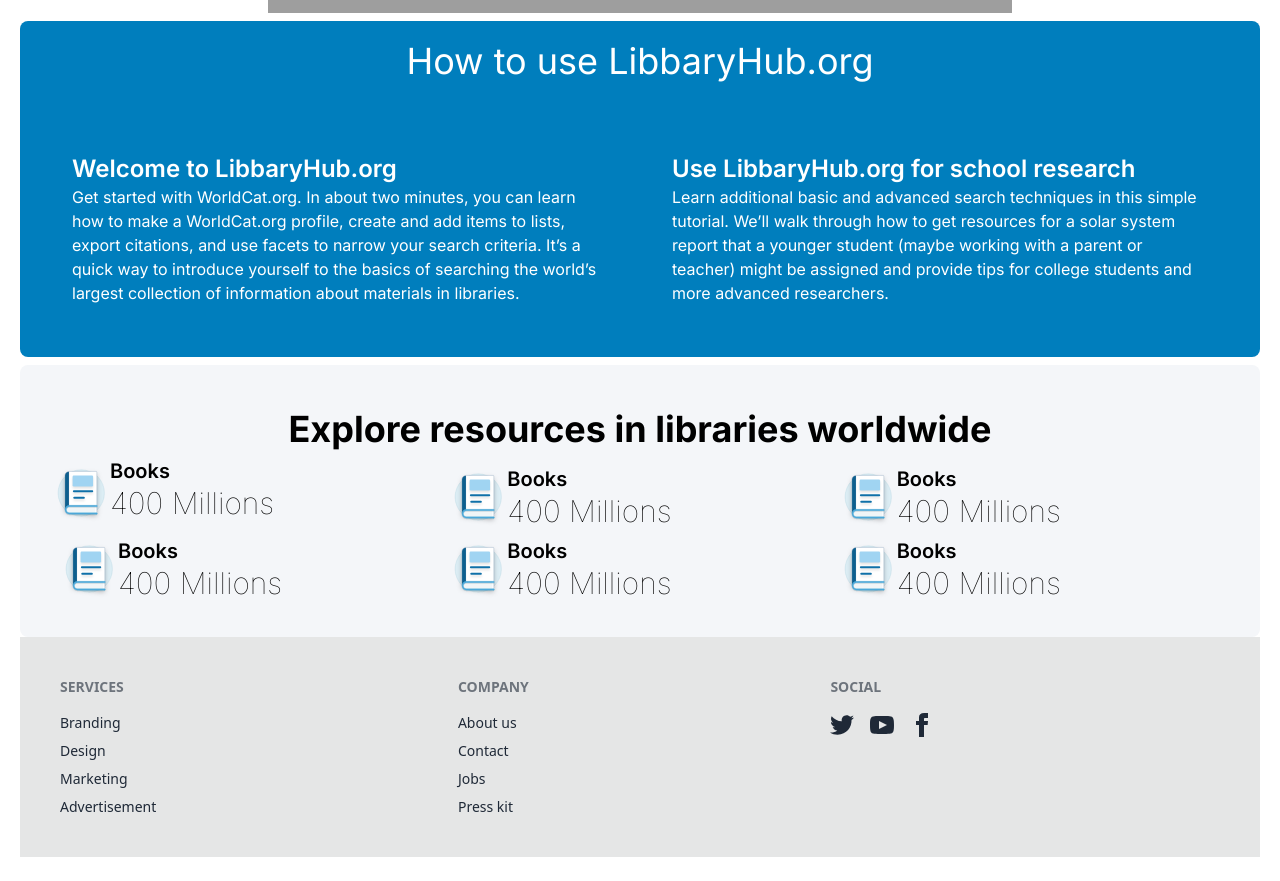
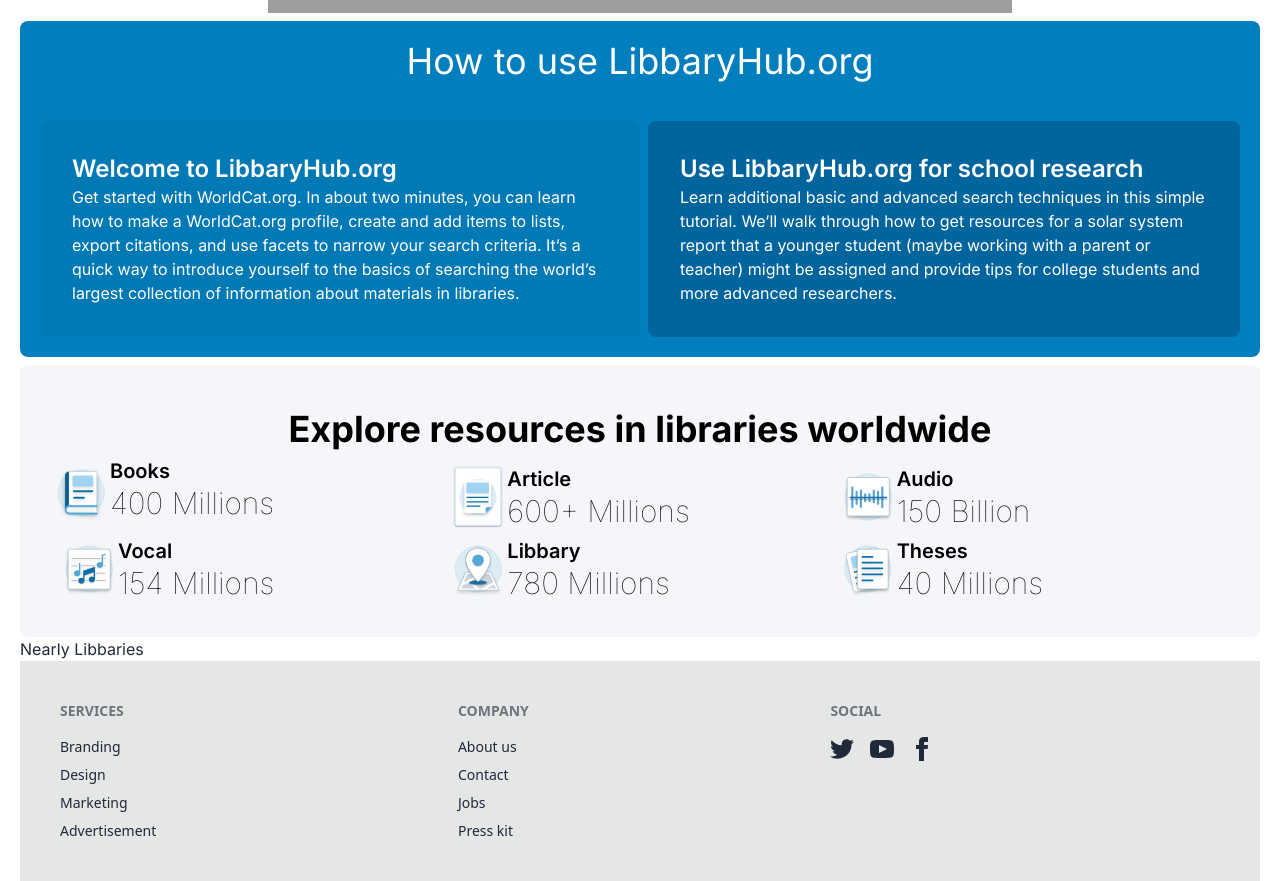
Before and after one commit to raihanuldev/LibraryHub, a Next.js app: page / in a window 1280 px wide. Shown: the part 1480-2361 px from the top of the page. Before the commit the page ends 2337 px from the top, so only its background shows below. Built offline with nearby package versions, Linux system fonts and the light colour scheme; grey boxes are pictures that could not be loaded.

Commit message:
resource

```diff
--- a/package.json
+++ b/package.json
@@ -13,7 +13,8 @@
     "next": "^14.1.0",
     "react": "^18",
     "react-dom": "^18",
-    "swiper": "^11.0.6"
+    "swiper": "^11.0.6",
+    "uikit": "^3.18.3"
   },
   "devDependencies": {
     "autoprefixer": "^10.0.1",
--- /dev/null
+++ b/src/components/NearlyLibabry/NearlyLibabry.jsx
@@ -0,0 +1,11 @@
+import React from 'react';
+
+const NearlyLibabry = () => {
+    return (
+        <div>
+            <p>Nearly Libbaries</p>
+        </div>
+    );
+};
+
+export default NearlyLibabry;
--- a/src/components/howTouse/HowtoUse.jsx
+++ b/src/components/howTouse/HowtoUse.jsx
@@ -4,12 +4,12 @@
     return (
         <div className='bg-[#007EBD] rounded-lg text-white my-2'>
             <p className='text-center text-4xl py-5'>How to use LibbaryHub.org</p>
-            <div className='grid md:grid-cols-2 p-5'>
-                <div className='p-8'>
+            <div className='grid md:grid-cols-2 p-5 space-x-2'>
+                <div className='p-8 bg-[#0079B4] rounded-lg'>
                     <p className='text-center text-2xl inline font-semibold'>Welcome to LibbaryHub.org</p>
                     <p>Get started with WorldCat.org. In about two minutes, you can learn how to make a WorldCat.org profile, create and add items to lists, export citations, and use facets to narrow your search criteria. It’s a quick way to introduce yourself to the basics of searching the world’s largest collection of information about materials in libraries.</p>
                 </div>
-                <div className='p-8'>
+                <div className='p-8 bg-[#00649D] rounded-lg'>
                     <p className='text-center text-2xl inline font-semibold'>Use LibbaryHub.org for school research</p>
                     <p>Learn additional basic and advanced search techniques in this simple tutorial. We’ll walk through how to get resources for a solar system report that a younger student (maybe working with a parent or teacher) might be assigned and provide tips for college students and more advanced researchers.</p>
                 </div>
--- a/src/components/resource/Resource.jsx
+++ b/src/components/resource/Resource.jsx
@@ -1,5 +1,10 @@
 import React from 'react';
 import BookImg from '../../../public/books.svg'
+import ArticleImg from '../../../public/article-chapter.svg'
+import SoundImg from '../../../public/recordings.svg';
+import MusicImg from '../../../public/scores.svg';
+import MapImg from '../../../public/map.svg';
+import ThesesImg from '../../../public/theses.svg';
 import Image from 'next/image';
 
 const Resource = () => {
@@ -15,38 +20,38 @@
                     </div>
                 </div>
                 <div className='flex space-x-1'>
-                    <Image src={BookImg} width={50} height={50} alt='book'/>
+                    <Image src={ArticleImg} width={50} height={50} alt='book'/>
                     <div className=''>
-                        <p className='text-xl font-semibold'>Books</p>
-                        <p className='text-3xl font-thin'>400 Millions</p>
+                        <p className='text-xl font-semibold'>Article</p>
+                        <p className='text-3xl font-thin'>600+ Millions</p>
                     </div>
                 </div>
                 <div className='flex space-x-1'>
-                    <Image src={BookImg} width={50} height={50} alt='book'/>
+                    <Image src={SoundImg} width={50} height={50} alt='book'/>
                     <div className=''>
-                        <p className='text-xl font-semibold'>Books</p>
-                        <p className='text-3xl font-thin'>400 Millions</p>
+                        <p className='text-xl font-semibold'>Audio</p>
+                        <p className='text-3xl font-thin'>150 Billion</p>
                     </div>
                 </div>
                 <div className='flex space-x-1'>
-                    <Image src={BookImg} width={50} height={50} alt='book'/>
+                    <Image src={MusicImg} width={50} height={50} alt='book'/>
                     <div className=''>
-                        <p className='text-xl font-semibold'>Books</p>
-                        <p className='text-3xl font-thin'>400 Millions</p>
+                        <p className='text-xl font-semibold'>Vocal </p>
+                        <p className='text-3xl font-thin'>154 Millions</p>
                     </div>
                 </div>
                 <div className='flex space-x-1'>
-                    <Image src={BookImg} width={50} height={50} alt='book'/>
+                    <Image src={MapImg} width={50} height={50} alt='book'/>
                     <div className=''>
-                        <p className='text-xl font-semibold'>Books</p>
-                        <p className='text-3xl font-thin'>400 Millions</p>
+                        <p className='text-xl font-semibold'>Libbary</p>
+                        <p className='text-3xl font-thin'>780 Millions</p>
                     </div>
                 </div>
                 <div className='flex space-x-1'>
-                    <Image src={BookImg} width={50} height={50} alt='book'/>
+                    <Image src={ThesesImg} width={50} height={50} alt='book'/>
                     <div className=''>
-                        <p className='text-xl font-semibold'>Books</p>
-                        <p className='text-3xl font-thin'>400 Millions</p>
+                        <p className='text-xl font-semibold'>Theses</p>
+                        <p className='text-3xl font-thin'>40 Millions</p>
                     </div>
                 </div>
             </div>
--- a/src/pages/index.js
+++ b/src/pages/index.js
@@ -1,3 +1,4 @@
+import NearlyLibabry from "@/components/NearlyLibabry/NearlyLibabry";
 import Banner from "@/components/banner/Banner";
 import Categories from "@/components/categories/Categories";
 import HowtoUse from "@/components/howTouse/HowtoUse";
@@ -17,6 +18,7 @@
       <Categories/>
       <HowtoUse/>
       <Resource/>
+      <NearlyLibabry/>
     </main>
   );
 }
```
Also changed, not shown: 1 other file (tests, documents, lock files or other folders).
